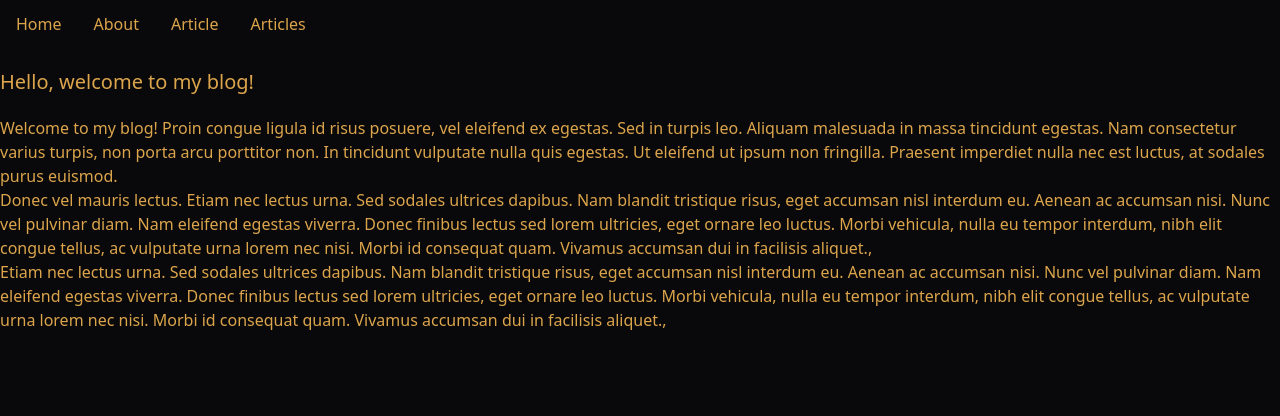
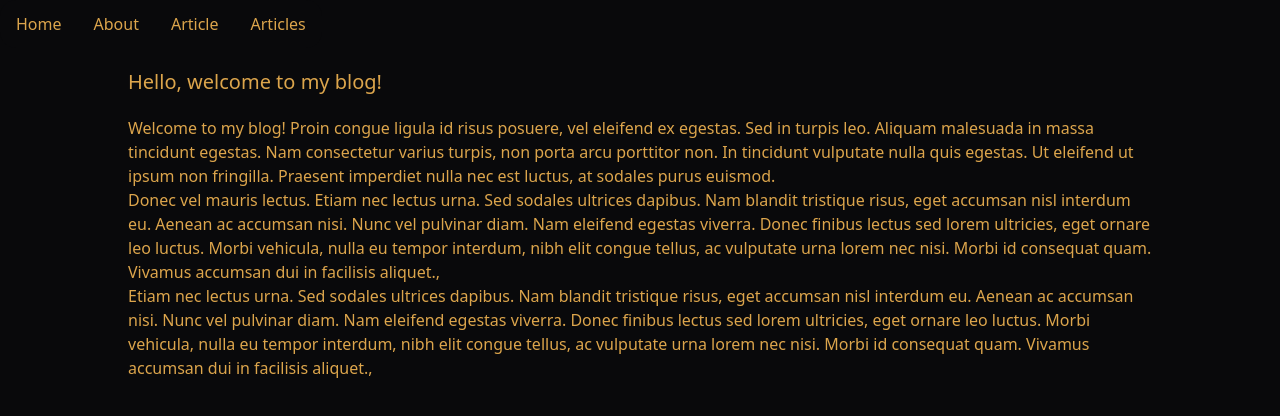
Before and after one commit to rawda-developer/Blogry, a React (Create React App) app in the folder frontend/: page / in a window 1280 px wide. Shown: the top 416 px of the page. Built offline with nearby package versions, Linux system fonts and the light colour scheme.

Commit message:
Fix: fix main page layout style width

```diff
--- a/frontend/src/App.js
+++ b/frontend/src/App.js
@@ -10,6 +10,7 @@ function App() {
     <>
       <Router>
         <NavBar />
+        <div className='mx-auto w-4/5'>
           <Routes>
             <Route path='/' element={<HomePage />} exact />
             <Route path='/about' element={<AboutPage />} exact />
@@ -17,6 +18,7 @@ function App() {
             <Route path='/articles' element={<ArticleList />} exact />
             <Route path='*' element={<NotFound />} />
           </Routes>
+        </div>
       </Router>
     </>
   );
```
Lines whose indentation alone changed are shown as unchanged.
